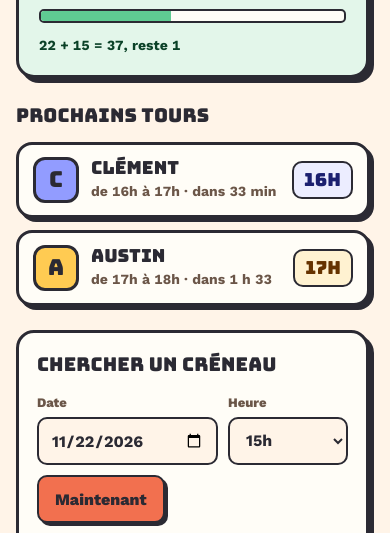
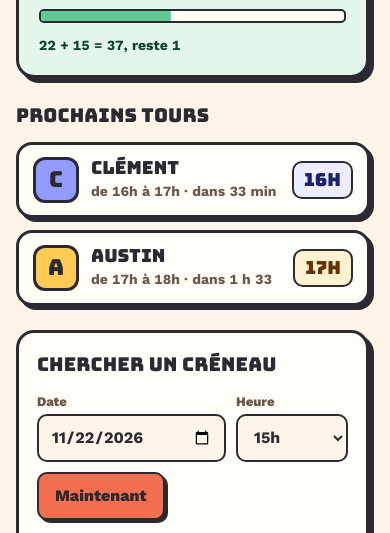
Before and after one commit to flepr/tele-enfants, a plain HTML site: page index.html in a window 390 px wide. Shown: the part 254-787 px from the top of the page. Drawn offline with nearby package versions, Linux system fonts and the light colour scheme.

Commit message:
v1.0.1 : corrige le champ Date qui débordait sur l'Heure (iPhone)
Co-Authored-By: Claude Opus 5.5 <noreply@anthropic.com>
Claude-Session: https://claude.ai/code/session_01GwfFn8epRBvUC2Tf6BdT5r

```diff
--- a/index.html
+++ b/index.html
@@ -76,11 +76,16 @@ h2{font-size:19px; letter-spacing:.01em}
 .row .when{font-family:var(--display); font-size:18px; color:var(--k-ink); background:var(--k-tint); border:2px solid var(--edge); padding:4px 10px; border-radius:10px; white-space:nowrap}
 
 .search{background:var(--surface); padding:18px; display:flex; flex-direction:column; gap:16px; margin-right:5px}
-.fields{display:flex; flex-wrap:wrap; gap:10px; align-items:flex-end}
-.field{display:flex; flex-direction:column; gap:4px; flex:1 1 150px; min-width:0}
-.field label{font-size:13px; font-weight:800; color:var(--muted)}
+.fields{display:grid; grid-template-columns:minmax(0,1fr) 112px; gap:10px; align-items:end}
+.fields .reset{grid-column:1 / -1; justify-self:start}
+@media (min-width:430px){ .fields{grid-template-columns:minmax(0,1fr) 112px auto} .fields .reset{grid-column:auto} }
+.field{display:flex; flex-direction:column; gap:4px; min-width:0}
+.field label{font-size:13px; font-weight:800; color:var(--muted); line-height:1.2}
 input,select,button{font:inherit; color:inherit}
-input[type=date],select{height:48px; border-radius:10px; border:2px solid var(--edge); background:var(--bg); padding:0 12px; font-weight:700; width:100%; min-width:0}
+input[type=date],select{display:block; box-sizing:border-box; height:48px; border-radius:10px; border:2px solid var(--edge); background:var(--bg); padding:0 12px; font-weight:700; font-size:16px; width:100%; min-width:0; max-width:100%; margin:0}
+input[type=date]{-webkit-appearance:none; appearance:none; line-height:44px; text-align:left}
+input[type=date]::-webkit-date-and-time-value{text-align:left; margin:0}
+input[type=date]::-webkit-datetime-edit{padding:0}
 button.reset{height:48px; border-radius:10px; border:2px solid var(--edge); background:var(--coral); color:#2B2A33; padding:0 16px; font-weight:800; cursor:pointer; flex:0 0 auto; box-shadow:3px 3px 0 var(--edge)}
 button.reset:active{transform:translate(2px,2px); box-shadow:1px 1px 0 var(--edge)}
 :focus-visible{outline:3px solid var(--coral); outline-offset:3px}
@@ -135,7 +140,7 @@ footer p{margin:0}
     <h2 id="searchTitle">Chercher un créneau</h2>
     <div class="fields">
       <div class="field"><label for="qDate">Date</label><input type="date" id="qDate"></div>
-      <div class="field" style="flex:0 1 120px"><label for="qHour">Heure</label><select id="qHour"></select></div>
+      <div class="field"><label for="qHour">Heure</label><select id="qHour"></select></div>
       <button type="button" class="reset" id="qNow">Maintenant</button>
     </div>
     <div class="answer k-g" id="answer" aria-live="polite">
@@ -151,13 +156,13 @@ footer p{margin:0}
 
   <footer>
     <p>La règle : jour du mois + heure, divisé par 3. Reste 1 : Gabriel. Reste 2 : Clément. Reste 0 : Austin.</p>
-    <p>Télé Enfants v<span id="ver">1.0.0</span></p>
+    <p>Télé Enfants v<span id="ver">1.0.1</span></p>
   </footer>
 </div>
 
 <script>
 (function(){
-  var VERSION = '1.0.0';
+  var VERSION = '1.0.1';
   document.getElementById('ver').textContent = VERSION;
   var KIDS = [
     {key:'a', name:'Austin', initial:'A'},
--- a/sw.js
+++ b/sw.js
@@ -1,5 +1,5 @@
 // Télé Enfants : fonctionne hors connexion (la règle est calculée sur le téléphone).
-const CACHE = 'tele-enfants-v1.0.0';
+const CACHE = 'tele-enfants-v1.0.1';
 const CORE = [
   './',
   './index.html',
```
